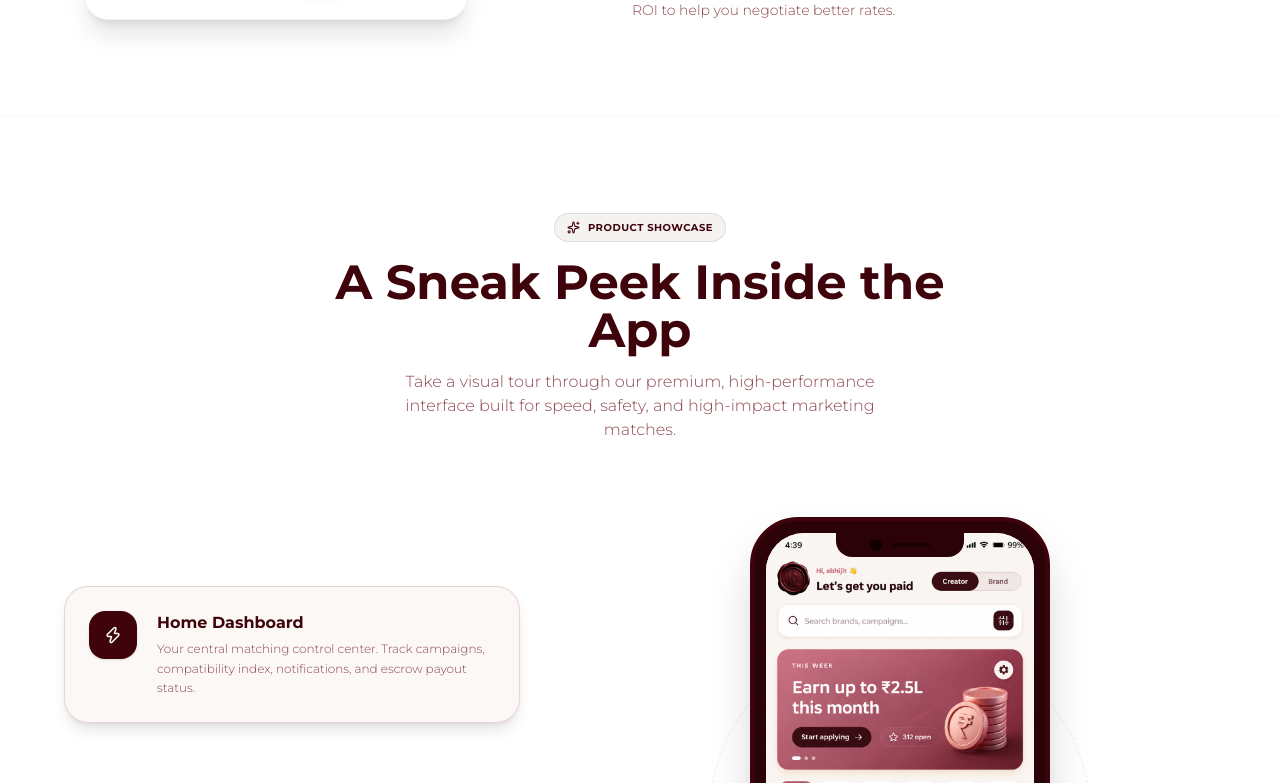
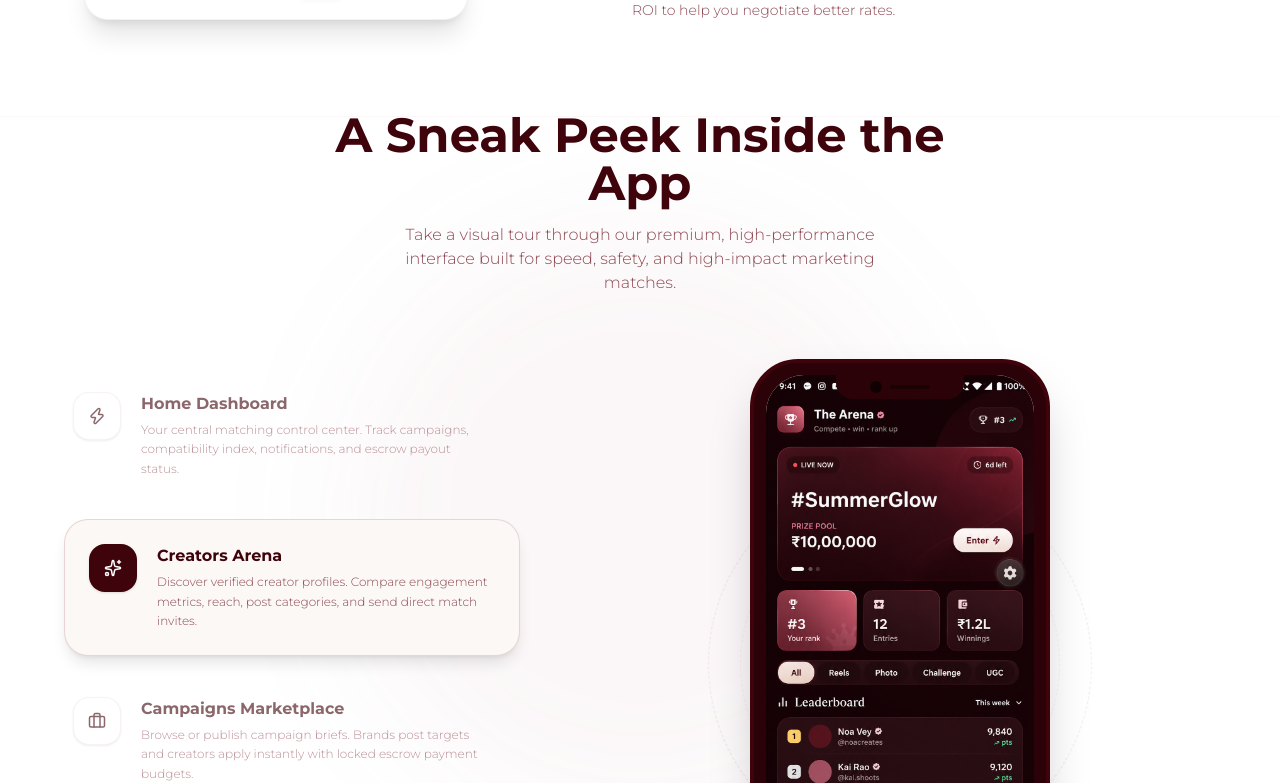
Before and after one commit to avijit969/richyreach-landing-page, a Next.js app: page / in a window 1280 px wide. Shown: the part 1697-2480 px from the top of the page. Built offline with nearby package versions, Linux system fonts and the light colour scheme.

Commit message:
feat: implement landing page layout with navigation, hero section, and interactive waitlist modal

```diff
--- a/app/globals.css
+++ b/app/globals.css
@@ -18,6 +18,7 @@
 
 body {
   font-family: var(--font-sans), sans-serif;
+  overflow-x: hidden;
 }
 
 h1, h2, h3, .font-serif {
--- a/app/page.tsx
+++ b/app/page.tsx
@@ -75,7 +75,7 @@ export default function Home() {
   ];
 
   return (
-    <div className="flex-1 flex flex-col relative overflow-x-hidden">
+    <div className="flex-1 flex flex-col relative">
       {/* == Navigation Bar == */}
       <nav className="fixed top-0 left-0 right-0 z-50 backdrop-blur-md bg-[#fbf8f5]/85 border-b border-rose/10 px-6 py-4 md:px-12">
         <div className="max-w-7xl mx-auto flex items-center justify-between">
--- a/components/ShowcaseSection.tsx
+++ b/components/ShowcaseSection.tsx
@@ -1,49 +1,46 @@
 "use client";
 
-import { useState, useEffect, useRef } from "react";
-import { motion, AnimatePresence } from "framer-motion";
+import { useState, useRef } from "react";
+import { motion, AnimatePresence, useScroll, useMotionValueEvent } from "framer-motion";
 import Image from "next/image";
 import { Sparkles, Briefcase, Users, Zap } from "lucide-react";
 
 export default function ShowcaseSection() {
   const [selectedScreen, setSelectedScreen] = useState(0);
-  const cardRefs = useRef<(HTMLDivElement | null)[]>([]);
+  const containerRef = useRef<HTMLDivElement>(null);
 
-  useEffect(() => {
-    const observerOptions = {
-      root: null,
-      rootMargin: "-45% 0px -45% 0px", // triggers when card container is in middle of viewport
-      threshold: 0.1,
-    };
+  // Track the scroll position of the wrapper container
+  const { scrollYProgress } = useScroll({
+    target: containerRef,
+    offset: ["start start", "end end"],
+  });
 
-    const observerCallback = (entries: IntersectionObserverEntry[]) => {
-      entries.forEach((entry) => {
-        if (entry.isIntersecting) {
-          const index = cardRefs.current.indexOf(entry.target as HTMLDivElement);
-          if (index !== -1) {
+  // Map the scroll progress to the active screen index (0 to 3) on desktop viewports
+  useMotionValueEvent(scrollYProgress, "change", (latest) => {
+    if (typeof window !== "undefined" && window.innerWidth >= 1024) {
+      const index = Math.min(Math.floor(latest * 4), 3);
       setSelectedScreen(index);
     }
-        }
-      });
-    };
-
-    const observer = new IntersectionObserver(observerCallback, observerOptions);
-
-    cardRefs.current.forEach((card) => {
-      if (card) observer.observe(card);
   });
 
-    return () => {
-      observer.disconnect();
-    };
-  }, []);
-
+  // Smooth scroll page to the center of the matching index's scroll region
   const handleCardClick = (index: number) => {
     setSelectedScreen(index);
-    cardRefs.current[index]?.scrollIntoView({
+    if (typeof window !== "undefined") {
+      if (window.innerWidth >= 1024 && containerRef.current) {
+        const rect = containerRef.current.getBoundingClientRect();
+        const scrollTop = window.pageYOffset || document.documentElement.scrollTop;
+        const scrollRange = containerRef.current.scrollHeight - window.innerHeight;
+        // Scroll to the midpoint of the region for this index
+        // Regions: [0, 0.25], [0.25, 0.5], [0.5, 0.75], [0.75, 1.0]
+        const progress = (index + 0.5) / 4;
+        const targetScroll = scrollTop + rect.top + scrollRange * progress;
+        window.scrollTo({
+          top: targetScroll,
           behavior: "smooth",
-      block: "center",
         });
+      }
+    }
   };
 
   const showcaseScreens = [
@@ -74,13 +71,15 @@ export default function ShowcaseSection() {
   ];
 
   return (
-    <section id="showcase" className="py-24 px-6 md:px-12 bg-white relative overflow-hidden w-full border-t border-rose/5">
+    <div ref={containerRef} className="relative h-auto lg:h-[300vh] w-full bg-white border-t border-rose/5">
+      {/* The section sticks to the screen on desktop during scroll */}
+      <section id="showcase" className="relative lg:sticky lg:top-0 lg:h-screen flex items-center py-20 lg:py-0 px-6 md:px-12 w-full overflow-hidden">
         {/* Soft blur backdrop glow */}
         <div className="absolute top-1/2 left-1/2 -translate-x-1/2 -translate-y-1/2 w-[600px] h-[600px] bg-rose/5 rounded-full filter blur-3xl -z-10" />
 
-      <div className="max-w-7xl mx-auto">
+        <div className="max-w-7xl mx-auto w-full">
           {/* Section Header */}
-        <div className="text-center max-w-2xl mx-auto mb-20">
+          <div className="text-center max-w-2xl mx-auto mb-12 lg:mb-16">
             <div className="inline-flex items-center gap-2 px-3 py-1.5 bg-oxblood/5 rounded-full mb-4 border border-oxblood/10">
               <Sparkles size={13} className="text-oxblood" />
               <span className="font-sans font-bold text-[10px] uppercase tracking-wider text-oxblood">Product Showcase</span>
@@ -93,21 +92,17 @@ export default function ShowcaseSection() {
             </p>
           </div>
 
-        <div className="grid grid-cols-1 lg:grid-cols-12 gap-10 lg:gap-16 items-start">
+          <div className="grid grid-cols-1 lg:grid-cols-12 gap-10 lg:gap-16 items-center">
             {/* Left Column: Interactive Selector Cards */}
-          <div className="lg:col-span-5 flex flex-col gap-0 order-2 lg:order-1">
+            <div className="lg:col-span-5 flex flex-col gap-4 order-2 lg:order-1">
               {showcaseScreens.map((screen, index) => (
-              <div
+                <button
                   key={index}
-                ref={(el) => { cardRefs.current[index] = el; }}
-                className="py-4 lg:py-16 w-full flex items-center justify-center"
-              >
-                <button
                   onClick={() => handleCardClick(index)}
                   className={`w-full p-4 sm:p-6 rounded-3xl text-left border transition-all duration-300 cursor-pointer flex gap-4 sm:gap-5 items-start ${
                     selectedScreen === index
-                      ? "bg-[#fbf8f5] border-rose/25 shadow-lg lg:translate-x-4"
-                      : "bg-transparent border-transparent hover:bg-[#fbf8f5]/50 hover:border-rose/10"
+                      ? "bg-[#fbf8f5] border-rose/25 shadow-lg lg:translate-x-4 opacity-100"
+                      : "bg-transparent border-transparent opacity-60 hover:opacity-90 hover:bg-[#fbf8f5]/50 hover:border-rose/10"
                   }`}
                 >
                   <div className={`w-12 h-12 rounded-2xl flex items-center justify-center shrink-0 shadow-sm transition-colors duration-300 ${
@@ -124,12 +119,11 @@ export default function ShowcaseSection() {
                     </p>
                   </div>
                 </button>
-              </div>
               ))}
             </div>
 
             {/* Right Column: Premium iPhone Frame Display */}
-          <div className="lg:col-span-7 lg:sticky lg:top-36 lg:h-[calc(100vh-200px)] flex justify-center items-center relative order-1 lg:order-2 lg:self-start py-8 lg:py-0">
+            <div className="lg:col-span-7 flex justify-center items-center relative order-1 lg:order-2">
               {/* Background Decorative Rings */}
               <div className="absolute w-96 h-96 rounded-full border border-dashed border-rose/15 animate-[spin_60s_linear_infinite] -z-10" />
               <div className="absolute w-80 h-80 rounded-full border border-dashed border-rose/10 animate-[spin_40s_linear_infinite_reverse] -z-10" />
@@ -168,5 +162,6 @@ export default function ShowcaseSection() {
           </div>
         </div>
       </section>
+    </div>
   );
 }
```
Lines whose indentation alone changed are shown as unchanged.
